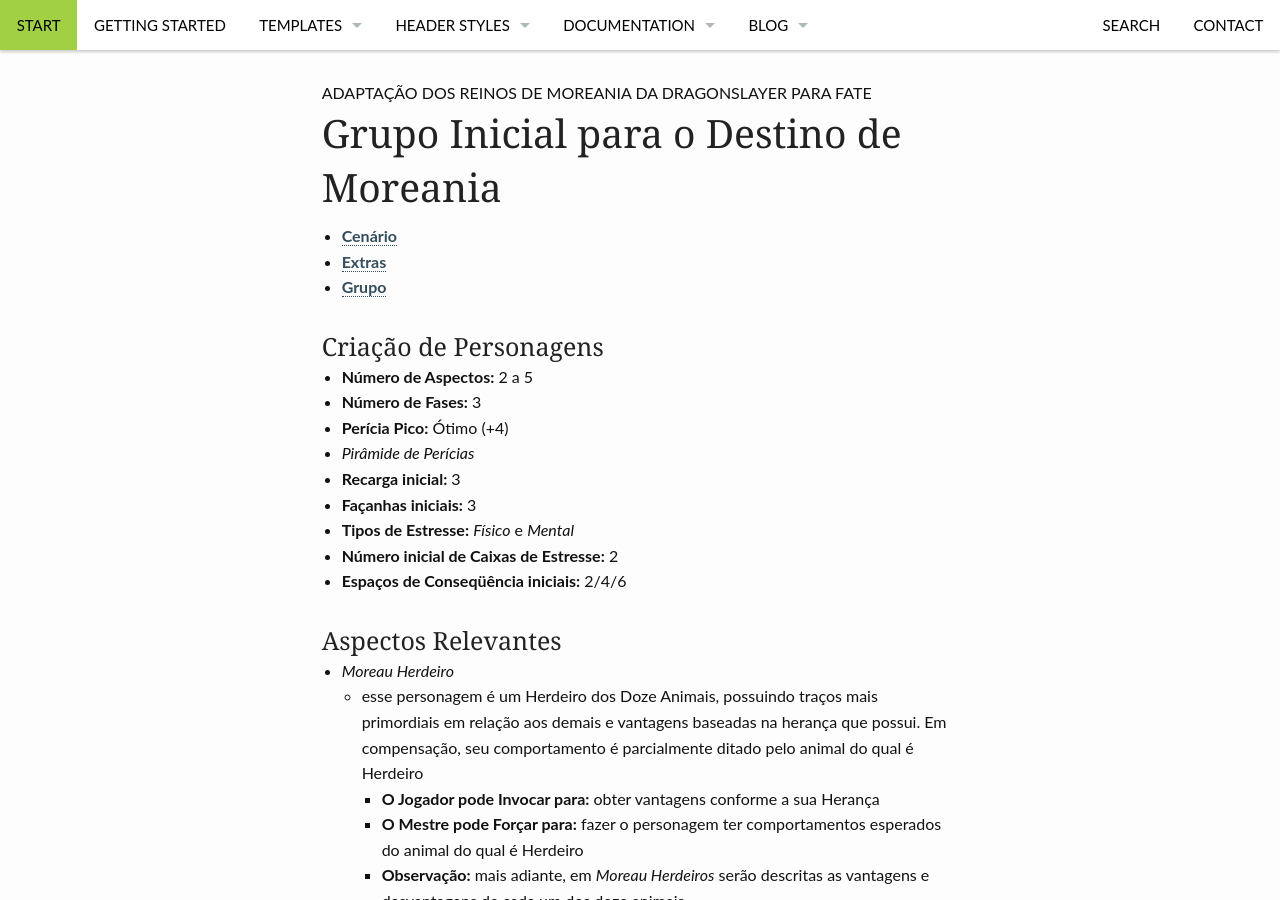
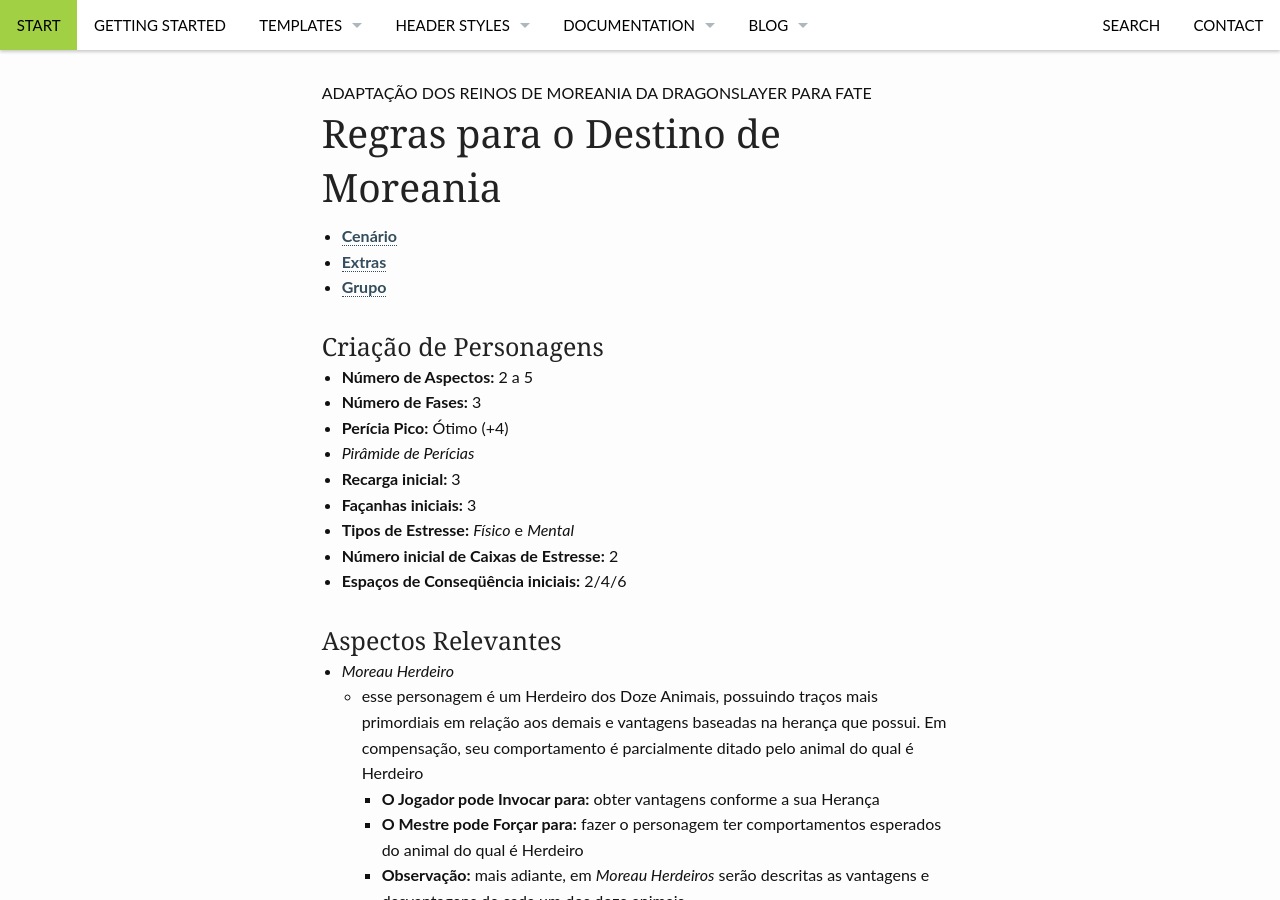
Before and after one commit to fabiocosta0305/fabiocosta0305.github.io-old, a Jekyll site: the page built from _posts/RPG/2015-05-25-DestinoDeMoreania-regras.md, in a window 1280 px wide and 900 px high. Built offline with Jekyll 4.4.1, drawn with Linux system fonts in a browser that asks for light colours.

```diff
--- a/_posts/RPG/2015-05-25-DestinoDeMoreania-regras.md
+++ b/_posts/RPG/2015-05-25-DestinoDeMoreania-regras.md
@@ -1,5 +1,5 @@
 ---
-title: Grupo Inicial para o Destino de Moreania
+title: Regras para o Destino de Moreania
 subheadline: adaptação dos Reinos de Moreania da DragonSlayer para Fate
 layout: page
 categories:
```
